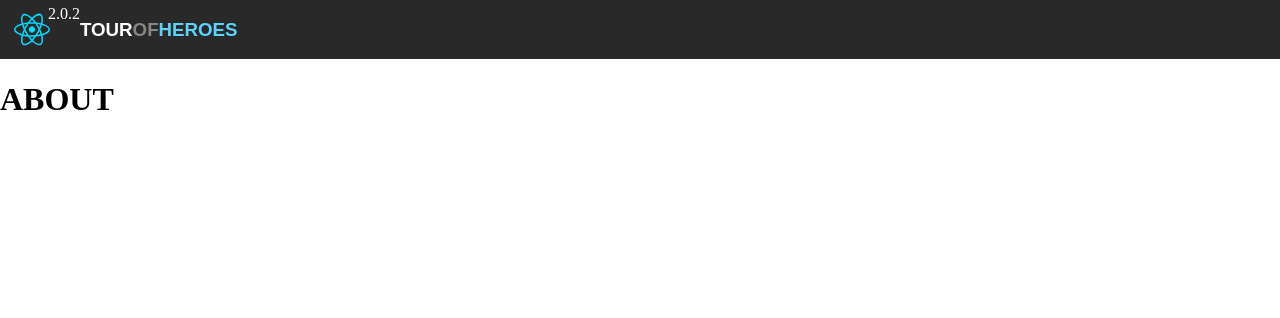
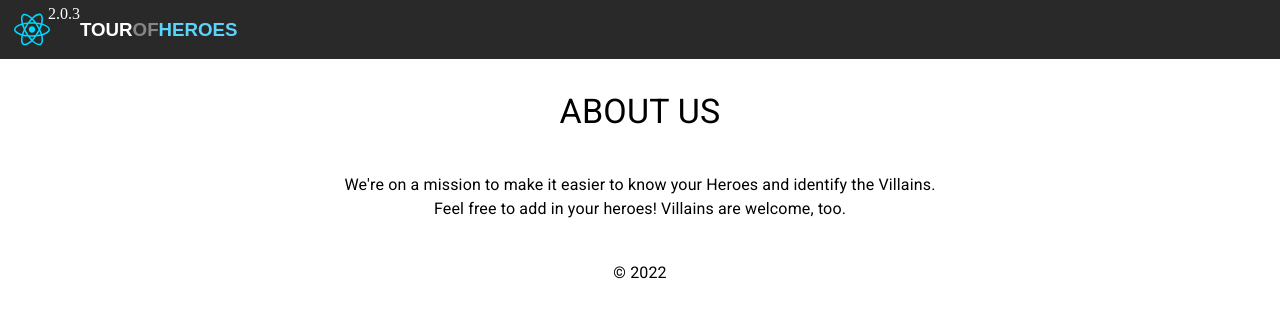
Before and after one commit to zndelfin/Tour-Of-Heroes-FE, a React (Vite) app: page /about in a window 1280 px wide. Shown: the top 318 px of the page. Built offline with nearby package versions, Linux system fonts and the light colour scheme.

Commit message:
TECH-218: About Page

```diff
--- a/src/Components/About.tsx
+++ b/src/Components/About.tsx
@@ -1,10 +1,36 @@
+import { Box, CardContent, Typography } from "@mui/material";
+import styled from "styled-components";
 
-function About(){
-    return (
-        <div>
-        <h1>ABOUT</h1>
-        </div>
-    )
+const StyledTypography = styled(Typography)`
+variant: body1;
+justify-content: center;
+text-align: center;
+`;
+
+function About() {
+const currentYear = new Date().getFullYear();
+console.log(currentYear);
+
+  return (
+    <Box m={4} sx={{display:"flex", flexDirection:"column", justifyContent:"center"}}>
+      <StyledTypography variant="h4">ABOUT US</StyledTypography>
+
+      <Box m={5}>
+      <StyledTypography>
+        We're on a mission to make it easier to know your Heroes and identify
+        the Villains.
+      </StyledTypography>
+
+      <StyledTypography>
+        Feel free to add in your heroes! Villains are welcome, too.
+      </StyledTypography>
+
+
+
+      <StyledTypography m={5}> © {currentYear}</StyledTypography>
+      </Box>
+    </Box>
+  );
 }
 
 export { About };
--- a/src/version.ts
+++ b/src/version.ts
@@ -1,2 +1,2 @@
 // Generated by genversion.
-export const version = '2.0.2';
+export const version = '2.0.3';
```
